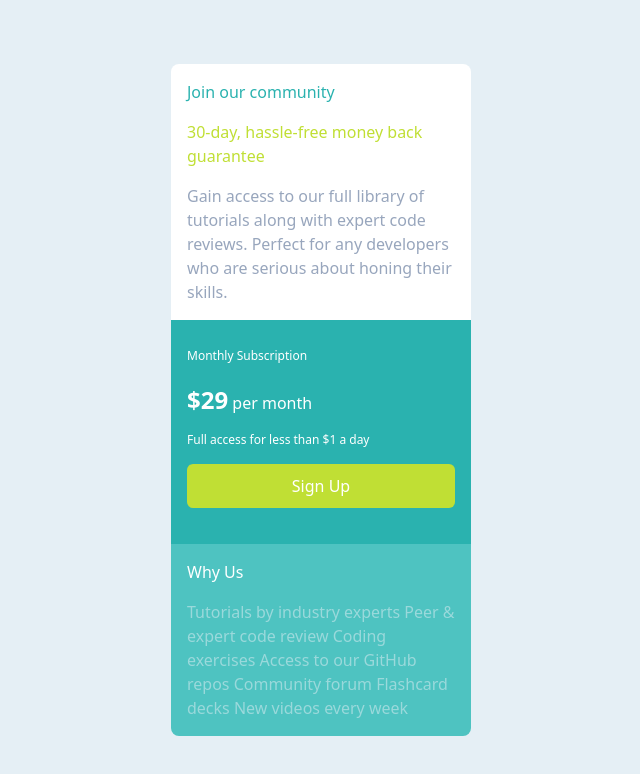
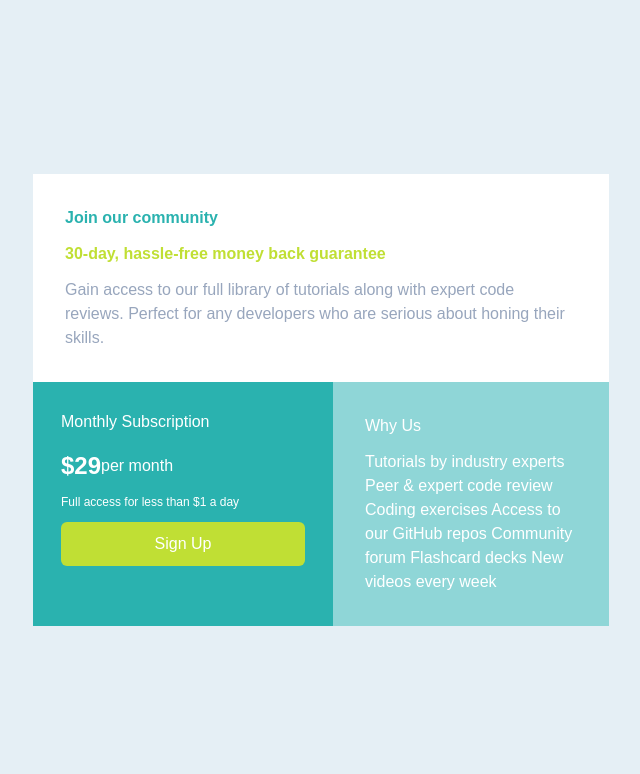
Before and after one commit to NordinMM/single-price-grid-component-master, a plain HTML site: page index.html in a window 1280 px wide. Shown: the whole page, without its empty margins (319-959 px from the left). Drawn offline with nearby package versions, Linux system fonts and the light colour scheme.

Commit message:
acabado gracias oscar

```diff
--- a/index.html
+++ b/index.html
@@ -10,29 +10,32 @@
   <script src="https://cdn.tailwindcss.com"></script>
   <!-- Feel free to remove these styles or customise in your own stylesheet 👍 -->
   <style>
+    body{
+      font-family: 'karla', sans-serif;
+    }
     .attribution { font-size: 11px; text-align: center; }
     .attribution a { color: hsl(228, 45%, 44%); }
   </style>
 </head>
-<body class="h-screen flex items-center justify-center bg-[#e5eff5] font-karla ">
+<body class="h-screen flex items-center justify-center bg-[#e5eff5] ">
 
-  <div class=" flex flex-col max-w-[300px] rounded-lg ">
-  <div class=" bg-white p-4 border-solid border-2 border-none rounded-t-lg font-sans space-y-4">
+  <div class=" flex flex-col max-w-[300px] rounded-lg sm:max-w-xl ">
+    <div class=" bg-white p-4 sm:p-8 space-y-3">
 
-  <h1 class="text-[#2ab2af]">Join our community</h1>
+      <h1 class="text-[#2ab2af] font-bold">Join our community</h1>
 
-  <h2 class="text-[#c0df34]">30-day, hassle-free money back guarantee</h2>
+      <h2 class="text-[#c0df34] font-bold">30-day, hassle-free money back guarantee</h2>
 
       <p class="text-[#98a6bd]">Gain access to our full library of tutorials along with expert code reviews.
         Perfect for any developers who are serious about honing their skills.</p>
 
     </div>
-  <div class="">
-  <div class=" bg-[#2ab2af] p-4 text-white space-y-4 border-solid border-2 border-none">
+    <div class="sm:flex">
+      <div style="flex:0 0 300px" class=" bg-[#2ab2af] p-4 text-white space-y-3 sm:p-7 ">
 
-  <h2 class="text-xs pt-3">Monthly Subscription</h2>
+        <h2>Monthly Subscription</h2>
 
-  <p class="pt-1"><strong class="text-2xl">&dollar;29</strong> per month</p>
+        <p class="flex items-center pt-1"><strong class="text-2xl">&dollar;29</strong> per month</p>
 
         <p class="text-xs">Full access for less than &dollar;1 a day</p>
 
@@ -40,18 +43,17 @@
 
       </div>
 
-  <div class="bg-[#4ec3c1] text-[#e5eff580] p-4 border-solid space-y-4 rounded-b-lg border-2 border-none">
+      <div class="bg-[#4ec3c190] text-white p-4 sm:p-8">
 
         <h2 class="text-white">Why Us</h2>
 
-  <p class="text-base text-left ">Tutorials by industry experts
+        <p class="mt-3 text-[ffffff80]">Tutorials by industry experts
           Peer &amp; expert code review
           Coding exercises
           Access to our GitHub repos
           Community forum
           Flashcard decks
           New videos every week</p>
-
       </div>
     </div>
   </div>
```
Lines whose indentation alone changed are shown as unchanged.
